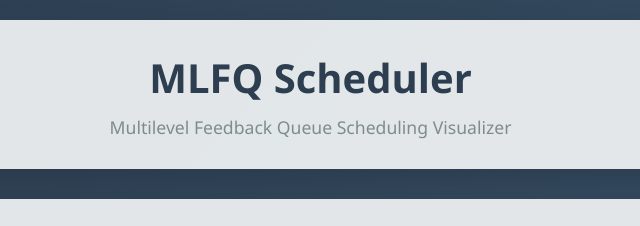
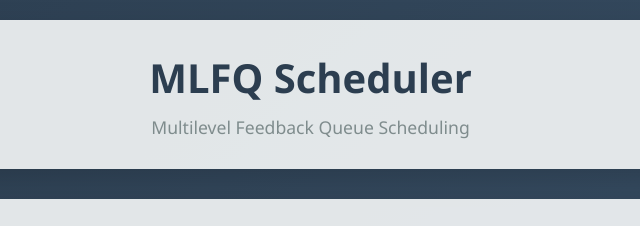
Before and after one commit to Ayyankhan101/MLFQ-Scheduling, a plain HTML site: page web_gui/index.html in a window 1280 px wide. Shown: the top 226 px of the page, 332-972 px from the left. Drawn offline with Linux system fonts and the light colour scheme.

Commit message:
makeing little changes in html GUI

```diff
--- a/web_gui/index.html
+++ b/web_gui/index.html
@@ -10,7 +10,7 @@
     <div class="container">
         <header class="header">
             <h1>MLFQ Scheduler</h1>
-            <p>Multilevel Feedback Queue Scheduling Visualizer</p>
+            <p>Multilevel Feedback Queue Scheduling </p>
         </header>
 
         <div class="control-panel">
```
